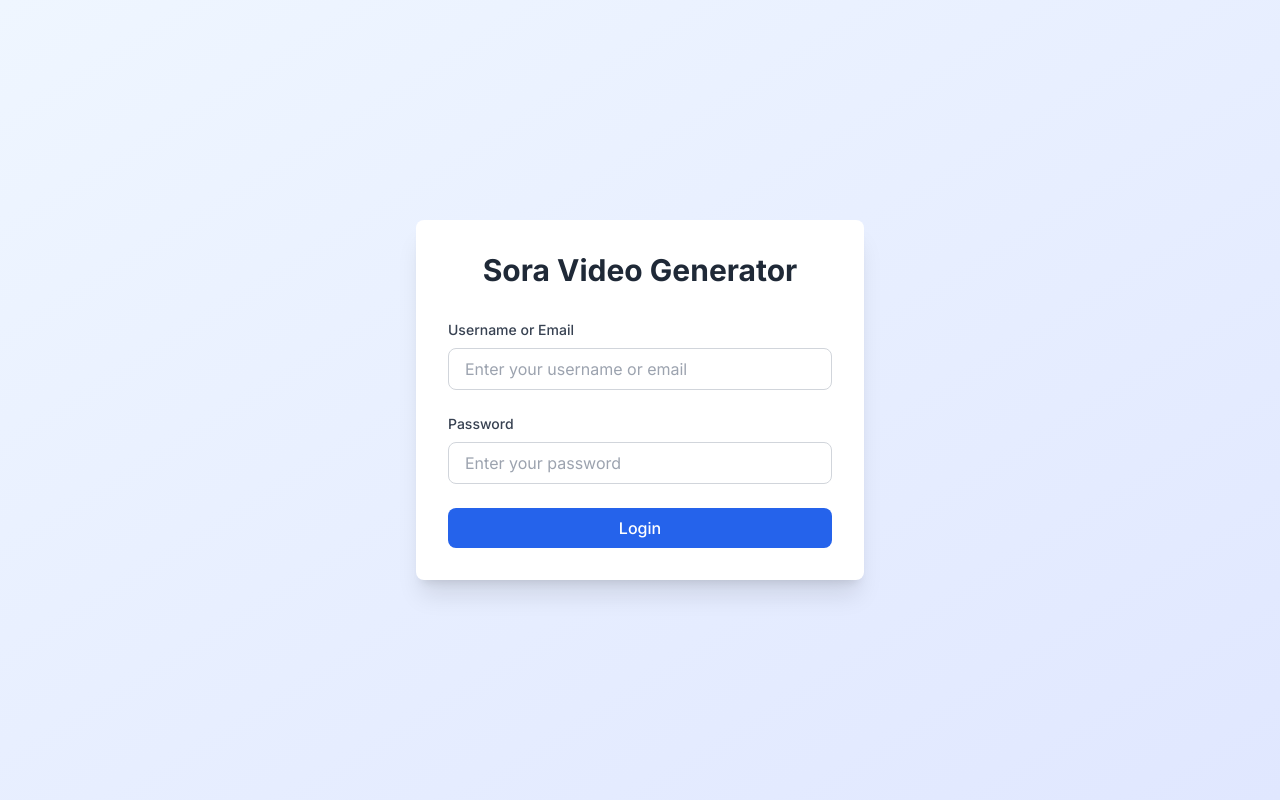
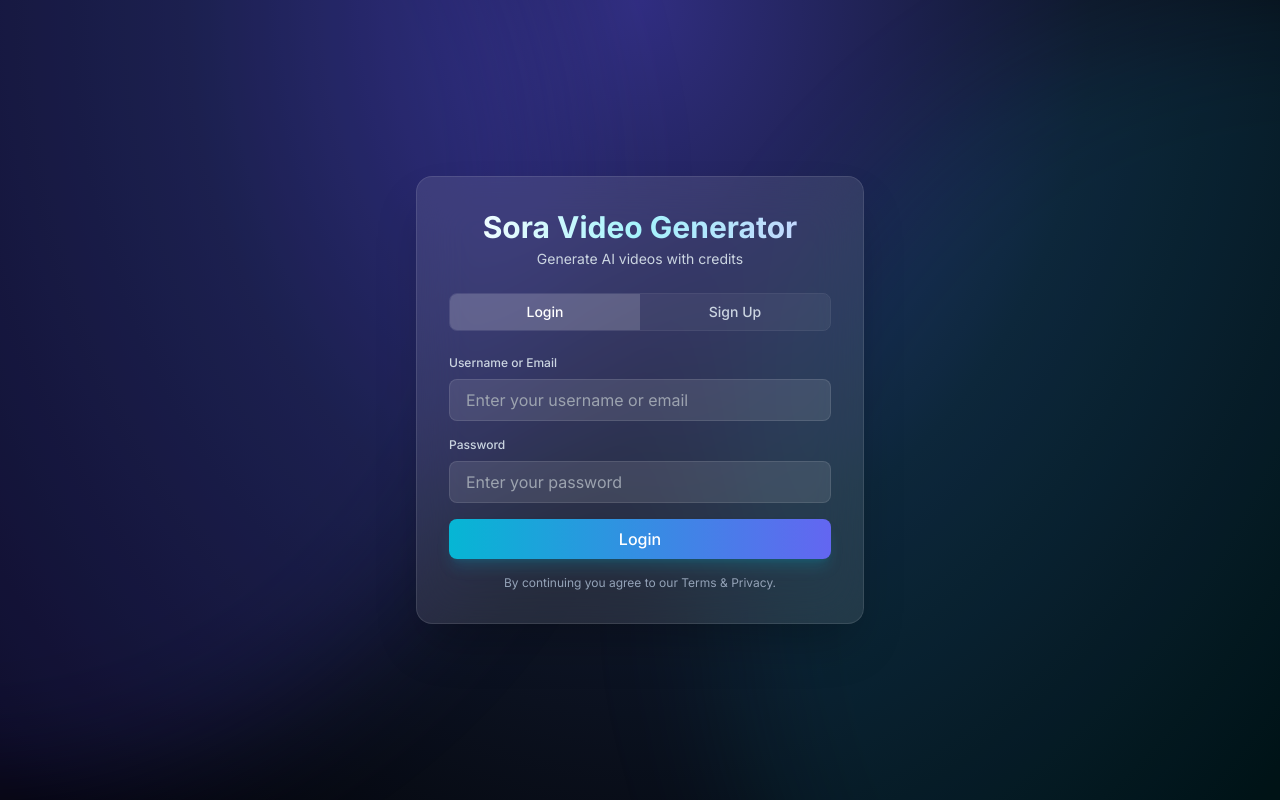
Before and after one commit to Siddksur/sora-video-generator, a Next.js app: page / in a window 1280 px wide. Built offline with nearby package versions, Linux system fonts and the light colour scheme.

Commit message:
feat: UI polish, signup, delete, stale handling

```diff
--- /dev/null
+++ b/app/api/auth/register/route.ts
@@ -0,0 +1,59 @@
+import { NextRequest, NextResponse } from 'next/server'
+import { db } from '@/lib/db'
+import { hashPassword, generateToken } from '@/lib/auth'
+
+export async function POST(request: NextRequest) {
+  try {
+    const { username, email, password } = await request.json()
+
+    if (!username || !email || !password) {
+      return NextResponse.json(
+        { error: 'Username, email and password are required' },
+        { status: 400 }
+      )
+    }
+
+    const existing = await db.user.findFirst({
+      where: {
+        OR: [{ username }, { email }]
+      },
+      select: { id: true }
+    })
+
+    if (existing) {
+      return NextResponse.json(
+        { error: 'Username or email already in use' },
+        { status: 409 }
+      )
+    }
+
+    const passwordHash = await hashPassword(password)
+
+    const user = await db.user.create({
+      data: {
+        username,
+        email,
+        passwordHash,
+        creditsBalance: 0,
+      }
+    })
+
+    const token = generateToken(user.id)
+
+    return NextResponse.json({
+      token,
+      user: {
+        id: user.id,
+        username: user.username,
+        email: user.email,
+        creditsBalance: user.creditsBalance
+      }
+    })
+  } catch (error) {
+    console.error('Register error:', error)
+    return NextResponse.json(
+      { error: 'Internal server error' },
+      { status: 500 }
+    )
+  }
+}
--- a/app/page.tsx
+++ b/app/page.tsx
@@ -4,18 +4,18 @@
 import { useRouter } from 'next/navigation'
 import axios from 'axios'
 
-export default function LoginPage() {
+export default function AuthPage() {
   const router = useRouter()
+  const [mode, setMode] = useState<'login' | 'signup'>('login')
   const [username, setUsername] = useState('')
+  const [email, setEmail] = useState('')
   const [password, setPassword] = useState('')
   const [error, setError] = useState('')
   const [loading, setLoading] = useState(false)
 
   useEffect(() => {
     const token = localStorage.getItem('token')
-    if (token) {
-      router.push('/dashboard')
-    }
+    if (token) router.push('/dashboard')
   }, [router])
 
   const handleSubmit = async (e: React.FormEvent) => {
@@ -24,32 +24,69 @@
     setLoading(true)
 
     try {
+      if (mode === 'login') {
         const response = await axios.post('/api/auth/login', {
           username,
           password
         })
-
         localStorage.setItem('token', response.data.token)
         localStorage.setItem('user', JSON.stringify(response.data.user))
         router.push('/dashboard')
+      } else {
+        const response = await axios.post('/api/auth/register', {
+          username,
+          email,
+          password
+        })
+        localStorage.setItem('token', response.data.token)
+        localStorage.setItem('user', JSON.stringify(response.data.user))
+        router.push('/dashboard')
+      }
     } catch (err: any) {
-      setError(err.response?.data?.error || 'Login failed')
+      setError(err.response?.data?.error || (mode === 'login' ? 'Login failed' : 'Sign up failed'))
     } finally {
       setLoading(false)
     }
   }
 
   return (
-    <div className="min-h-screen flex items-center justify-center bg-gradient-to-br from-blue-50 to-indigo-100 p-4">
-      <div className="bg-white rounded-lg shadow-xl p-8 w-full max-w-md">
-        <h1 className="text-3xl font-bold text-center mb-8 text-gray-800">
+    <div className="min-h-screen relative overflow-hidden">
+      {/* Animated gradient background */}
+      <div className="absolute inset-0 -z-10 bg-[radial-gradient(ellipse_at_top,_var(--tw-gradient-stops))] from-indigo-900 via-slate-900 to-black" />
+      <div className="absolute -top-1/2 -left-1/2 w-[1200px] h-[1200px] rounded-full bg-indigo-600/20 blur-3xl" />
+      <div className="absolute -bottom-1/2 -right-1/2 w-[1200px] h-[1200px] rounded-full bg-cyan-500/10 blur-3xl" />
+
+      <div className="min-h-screen flex items-center justify-center p-6">
+        <div className="w-full max-w-md backdrop-blur-xl bg-white/10 border border-white/10 rounded-2xl shadow-2xl p-8">
+          <div className="text-center mb-6">
+            <h1 className="text-3xl font-bold bg-gradient-to-r from-white via-cyan-200 to-indigo-200 bg-clip-text text-transparent">
               Sora Video Generator
             </h1>
+            <p className="text-slate-300 text-sm mt-1">Generate AI videos with credits</p>
+          </div>
 
-        <form onSubmit={handleSubmit} className="space-y-6">
+          {/* Mode toggle */}
+          <div className="grid grid-cols-2 mb-6 rounded-lg overflow-hidden border border-white/10">
+            <button
+              type="button"
+              onClick={() => setMode('login')}
+              className={`py-2 text-sm font-medium ${mode==='login' ? 'bg-white/20 text-white' : 'bg-white/5 text-slate-300'} transition-colors`}
+            >
+              Login
+            </button>
+            <button
+              type="button"
+              onClick={() => setMode('signup')}
+              className={`py-2 text-sm font-medium ${mode==='signup' ? 'bg-white/20 text-white' : 'bg-white/5 text-slate-300'} transition-colors`}
+            >
+              Sign Up
+            </button>
+          </div>
+
+          <form onSubmit={handleSubmit} className="space-y-4">
             <div>
-            <label htmlFor="username" className="block text-sm font-medium text-gray-700 mb-2">
-              Username or Email
+              <label htmlFor="username" className="block text-xs font-medium text-slate-300 mb-2">
+                Username {mode==='login' ? 'or Email' : ''}
               </label>
               <input
                 id="username"
@@ -57,13 +94,30 @@
                 value={username}
                 onChange={(e) => setUsername(e.target.value)}
                 required
-              className="w-full px-4 py-2 border border-gray-300 rounded-lg focus:ring-2 focus:ring-blue-500 focus:border-transparent text-gray-900 bg-white"
-              placeholder="Enter your username or email"
+                className="w-full px-4 py-2 rounded-lg bg-white/10 border border-white/10 text-white placeholder-slate-400 focus:outline-none focus:ring-2 focus:ring-cyan-400"
+                placeholder={mode==='login' ? 'Enter your username or email' : 'Choose a username'}
               />
             </div>
 
+            {mode === 'signup' && (
               <div>
-            <label htmlFor="password" className="block text-sm font-medium text-gray-700 mb-2">
+                <label htmlFor="email" className="block text-xs font-medium text-slate-300 mb-2">
+                  Email
+                </label>
+                <input
+                  id="email"
+                  type="email"
+                  value={email}
+                  onChange={(e) => setEmail(e.target.value)}
+                  required
+                  className="w-full px-4 py-2 rounded-lg bg-white/10 border border-white/10 text-white placeholder-slate-400 focus:outline-none focus:ring-2 focus:ring-cyan-400"
+                  placeholder="you@example.com"
+                />
+              </div>
+            )}
+
+            <div>
+              <label htmlFor="password" className="block text-xs font-medium text-slate-300 mb-2">
                 Password
               </label>
               <input
@@ -72,13 +126,13 @@
                 value={password}
                 onChange={(e) => setPassword(e.target.value)}
                 required
-              className="w-full px-4 py-2 border border-gray-300 rounded-lg focus:ring-2 focus:ring-blue-500 focus:border-transparent text-gray-900 bg-white"
-              placeholder="Enter your password"
+                className="w-full px-4 py-2 rounded-lg bg-white/10 border border-white/10 text-white placeholder-slate-400 focus:outline-none focus:ring-2 focus:ring-cyan-400"
+                placeholder={mode==='login' ? 'Enter your password' : 'Create a strong password'}
               />
             </div>
 
             {error && (
-            <div className="bg-red-50 border border-red-200 text-red-700 px-4 py-3 rounded-lg">
+              <div className="bg-red-500/10 border border-red-500/30 text-red-200 px-4 py-3 rounded-lg text-sm">
                 {error}
               </div>
             )}
@@ -86,11 +140,16 @@
             <button
               type="submit"
               disabled={loading}
-            className="w-full bg-blue-600 text-white py-2 px-4 rounded-lg font-medium hover:bg-blue-700 focus:outline-none focus:ring-2 focus:ring-blue-500 focus:ring-offset-2 disabled:opacity-50 disabled:cursor-not-allowed transition-colors"
+              className="w-full bg-gradient-to-r from-cyan-500 to-indigo-500 text-white py-2 px-4 rounded-lg font-medium hover:from-cyan-400 hover:to-indigo-400 focus:outline-none focus:ring-2 focus:ring-cyan-400 focus:ring-offset-2 focus:ring-offset-slate-900 disabled:opacity-50 disabled:cursor-not-allowed transition-all shadow-lg shadow-cyan-500/20"
             >
-            {loading ? 'Logging in...' : 'Login'}
+              {loading ? (mode==='login' ? 'Logging in...' : 'Creating account...') : (mode==='login' ? 'Login' : 'Create Account')}
             </button>
           </form>
+
+          <p className="text-center text-xs text-slate-400 mt-4">
+            By continuing you agree to our Terms & Privacy.
+          </p>
+        </div>
       </div>
     </div>
   )
--- a/components/VideoForm.tsx
+++ b/components/VideoForm.tsx
@@ -10,7 +10,6 @@
 
 export default function VideoForm({ onSuccess }: VideoFormProps) {
   const [prompt, setPrompt] = useState('')
-  const [additionalDetails, setAdditionalDetails] = useState('')
   const [requestedEmail, setRequestedEmail] = useState('')
   const [aspectRatio, setAspectRatio] = useState<'portrait' | 'landscape'>('landscape')
   const [loading, setLoading] = useState(false)
@@ -26,13 +25,12 @@
     try {
       const token = localStorage.getItem('token')
       await axios.post('/api/videos/generate',
-        { prompt, additionalDetails, requestedEmail, aspectRatio },
+        { prompt, requestedEmail, aspectRatio },
         { headers: { Authorization: `Bearer ${token}` } }
       )
 
       setSuccess(true)
       setPrompt('')
-      setAdditionalDetails('')
       setRequestedEmail('')
       setAspectRatio('landscape')
       onSuccess()
@@ -58,21 +56,7 @@
           required
           rows={4}
           className="w-full px-4 py-2 border border-gray-300 rounded-lg focus:ring-2 focus:ring-blue-500 focus:border-transparent text-gray-900 bg-white"
-          placeholder="Describe the video you want to generate..."
-        />
-      </div>
-
-      <div>
-        <label htmlFor="additionalDetails" className="block text-sm font-medium text-gray-700 mb-2">
-          Additional Details (Optional)
-        </label>
-        <textarea
-          id="additionalDetails"
-          value={additionalDetails}
-          onChange={(e) => setAdditionalDetails(e.target.value)}
-          rows={3}
-          className="w-full px-4 py-2 border border-gray-300 rounded-lg focus:ring-2 focus:ring-blue-500 focus:border-transparent text-gray-900 bg-white"
-          placeholder="Any additional information or requirements..."
+          placeholder="Just write a simple prompt, and our AI will generate a professional prompt for you!"
         />
       </div>
 
```
Lines whose indentation alone changed are shown as unchanged.
